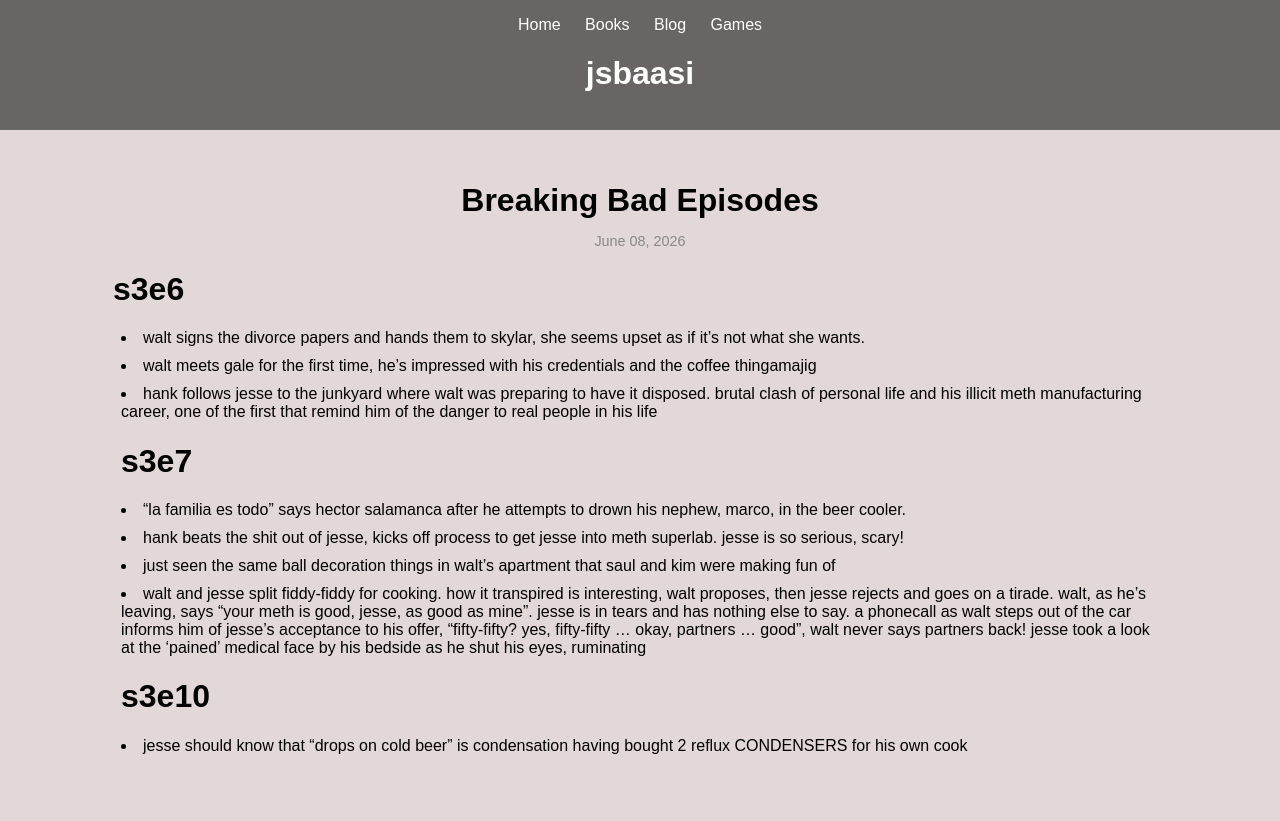
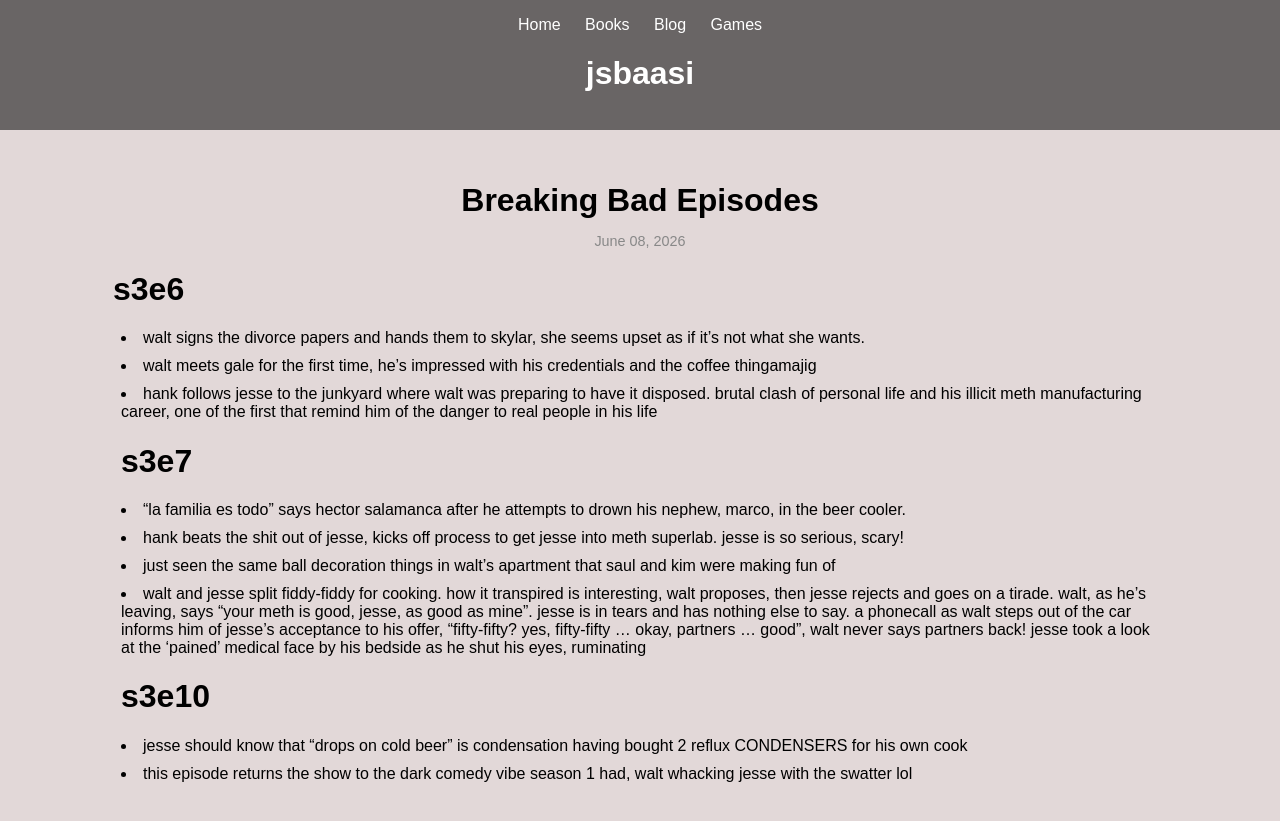
Before and after one commit to jsbaasi/jsbaasi.github.io, a Jekyll site: the page built from _posts/2026-06-08-breaking-bad-episodes.md, in a window 1280 px wide. Shown: the top 821 px of the page. Built offline with Jekyll 4.4.1, drawn with Linux system fonts in a browser that asks for light colours.

Commit message:
vault backup: 2026-06-08 21:31:14

```diff
--- a/_posts/2026-06-08-breaking-bad-episodes.md
+++ b/_posts/2026-06-08-breaking-bad-episodes.md
@@ -16,3 +16,4 @@
 - walt and jesse split fiddy-fiddy for cooking. how it transpired is interesting, walt proposes, then jesse rejects and goes on a tirade. walt, as he's leaving, says "your meth is good, jesse, as good as mine". jesse is in tears and has nothing else to say. a phonecall as walt steps out of the car informs him of jesse's acceptance to his offer, "fifty-fifty? yes, fifty-fifty ... okay, partners ... good", walt never says partners back! jesse took a look at the 'pained' medical face by his bedside as he shut his eyes, ruminating
 # s3e10
 - jesse should know that "drops on cold beer" is condensation having bought 2 reflux CONDENSERS for his own cook
+- this episode returns the show to the dark comedy vibe season 1 had, walt whacking jesse with the swatter lol
```
